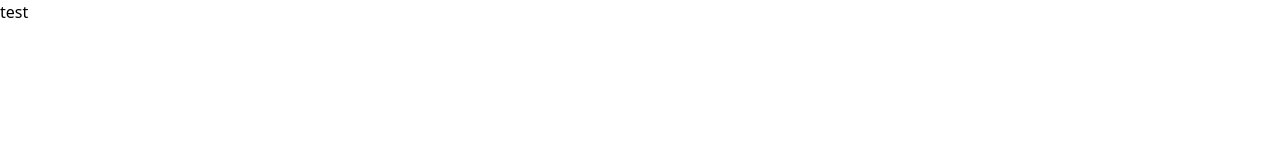
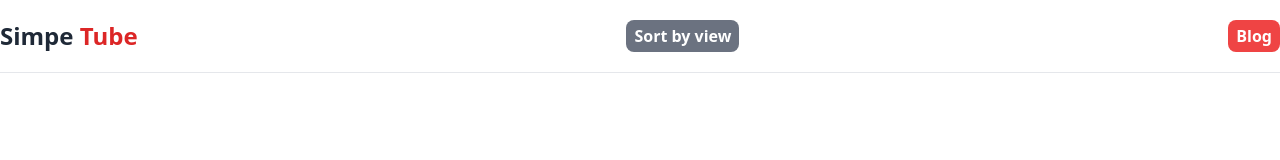
Before and after one commit to rjspyk5/Simple-U-tube, a plain HTML site: page index.html in a window 1280 px wide. Drawn offline with nearby package versions, Linux system fonts and the light colour scheme.

Commit message:
navbar stucture complete

```diff
--- a/index.html
+++ b/index.html
@@ -1,18 +1,27 @@
 <!DOCTYPE html>
-<html lang="en">
+<html lang="en" data-theme="light">
 
 <head>
     <meta charset="UTF-8">
     <meta name="viewport" content="width=device-width, initial-scale=1.0">
     <title>Document</title>
-    <link href="https://cdnjs.cloudflare.com/ajax/libs/flowbite/2.3.0/flowbite.min.css" rel="stylesheet" />
+    <link href="https://cdn.jsdelivr.net/npm/daisyui@4.7.2/dist/full.min.css" rel="stylesheet" type="text/css" />
     <script src="https://cdn.tailwindcss.com"></script>
 </head>
 
-<body>
-    <h1>test</h1>
+<body class="container mx-auto">
+    <!-- Navbar -->
+    <header>
+        <nav class="flex justify-between items-center py-5 border-b *:font-bold">
+            <h1 class=" text-2xl">Simpe <span class="text-red-600">Tube</span></h1>
+            <button type="button" class="px-2 py-1 rounded-lg bg-gray-500 text-white">Sort by view</button><button
+                type="button" class="px-2 py-1 rounded-lg bg-red-500 text-white">Blog</button>
+
+        </nav>
+    </header>
+
+
     <script src="js/index.js"></script>
-    <script src="https://cdnjs.cloudflare.com/ajax/libs/flowbite/2.3.0/flowbite.min.js"></script>
 </body>
 
 </html>
```
Also changed, not shown: 1 other file.
